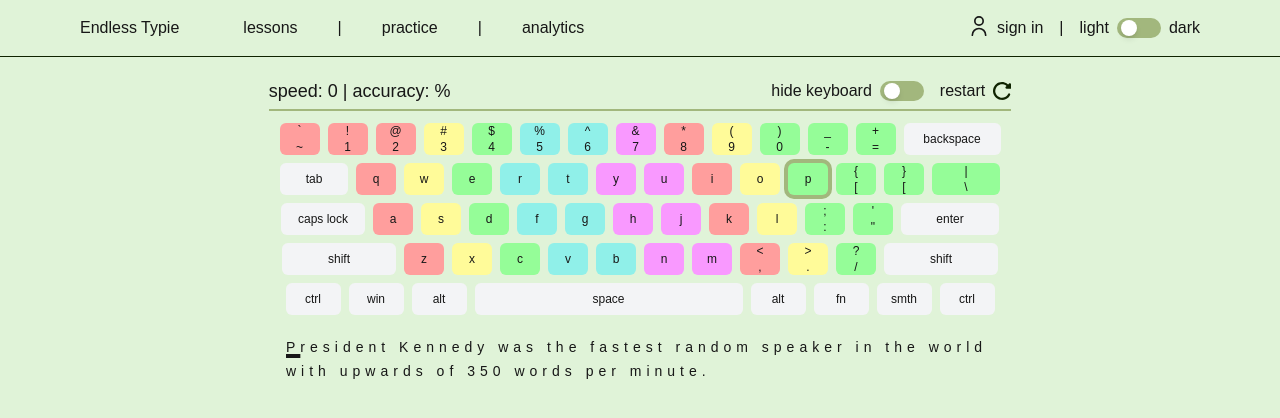
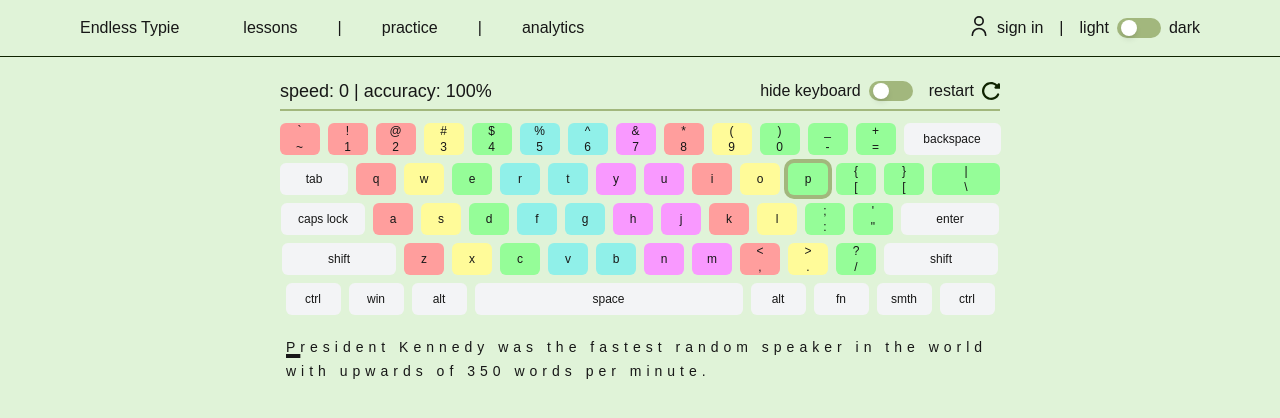
Before and after one commit to alice314nm/endless-typie, a Next.js app: page / in a window 1280 px wide. Shown: the top 418 px of the page. Built offline with nearby package versions, Linux system fonts and the light colour scheme; no server answers.

Commit message:
updated typing logic

```diff
--- a/app/_components/use-theme.js
+++ b/app/_components/use-theme.js
@@ -7,9 +7,8 @@ export function UseTheme() {
 
   useEffect(() => {
     const savedTheme = localStorage.getItem("theme");
-    const isSystemDark = window.matchMedia("(prefers-color-scheme: dark)").matches;
 
-    if (savedTheme === "dark" || (!savedTheme && isSystemDark)) {
+    if (savedTheme === "dark") {
       setIsDark(true);
       document.documentElement.classList.add("dark");
     } else {
--- a/app/_functions/typing.js
+++ b/app/_functions/typing.js
@@ -1,4 +1,6 @@
-import { useEffect } from "react";
+'use client'
+
+import { useEffect, useState } from "react";
 
 export default function useTypingLogic({
   text,
@@ -13,14 +15,23 @@ export default function useTypingLogic({
   startTime,
   setStartTime,
   isTypingComplete,
+  setAccuracy,
 }) {
+  const [correctKeystrokes, setCorrectKeystrokes] = useState(0);
+  const [totalKeystrokes, setTotalKeystrokes] = useState(0);
+
   useEffect(() => {
+
     const handleKeyDown = (event) => {
+      setTotalKeystrokes((prev) => prev + 1);
+
       if (startTime === null) {
         setStartTime(Date.now());
       }
 
-      if (event.key.toLowerCase() === text[currentIndex]?.toLowerCase()) {
+      if (event.key === text[currentIndex]) {
+        setCorrectKeystrokes((prev) => prev + 1);
+
         const newIndex = currentIndex + 1;
         setCurrentDataKeyToType(text[newIndex]);
 
@@ -35,12 +46,17 @@ export default function useTypingLogic({
       } else {
         setCorrectLetterStatus(false);
       }
+
+      if (totalKeystrokes > 0) {
+        const accuracy = (correctKeystrokes / totalKeystrokes) * 100;
+        setAccuracy(accuracy.toFixed(2));
+      }
     };
 
     const intervalId = setInterval(() => {
       if (startTime && currentIndex > 0) {
         const timeInSeconds = (Date.now() - startTime) / 1000;
-        const wordsTyped = currentIndex / 5; // 1 word = 5 characters
+        const wordsTyped = text.slice(0, currentIndex).split(/\s+/).length;
         const calculatedWpm = (wordsTyped / timeInSeconds) * 60;
         setWpm(calculatedWpm.toFixed(2));
       }
@@ -69,5 +85,10 @@ export default function useTypingLogic({
     startTime,
     setStartTime,
     isTypingComplete,
+    setAccuracy,
+    correctKeystrokes,
+    totalKeystrokes,
   ]);
+
+  return null;
 }
--- a/app/page.js
+++ b/app/page.js
@@ -22,13 +22,12 @@ export default function Home() {
   //If the typed letter by user is correct
   const [correctLetterStatus, setCorrectLetterStatus] = useState(true);
 
-
   //to restart process
   const isTypingComplete = currentIndex >= text.length;
 
   const [wpm, setWpm] = useState(0);
   const [startTime, setStartTime] = useState(null);
-  const [accuracy, setAccuracy] = useState(null);
+  const [accuracy, setAccuracy] = useState(100.00);
 
   const handleRestart = () => {
     setCurrentIndex(0);
@@ -55,6 +54,7 @@ export default function Home() {
     startTime,
     setStartTime,
     isTypingComplete,
+    setAccuracy,
   });
 
   const toggleKeyboardVisibility = () => {
@@ -96,20 +96,27 @@ export default function Home() {
             </div>
           )}
 
-      <div className="border-b-2 dark:border-b-red border-b-green w-[58%] flex flex-row items-center justify-between gap-4 pb-1 mb-2">
+      <div className="border-b-2 dark:border-b-red border-b-green w-[720px] flex flex-row items-center justify-between gap-4 pb-1 mb-2">
         <h2 className="text-lg">speed: {wpm} | accuracy: {accuracy}%</h2>
 
         <div className="flex flex-row gap-4">
           <div className="flex flex-row gap-2 items-center">
             <p>hide keyboard</p>
             <button
-              className="relative inline-flex items-center cursor-pointer w-11 h-5 rounded-full bg-green dark:bg-red"
+            className={`bg-green dark:bg-red relative inline-flex items-center cursor-pointer w-11 h-5 rounded-full ${
+              startTime
+                ? "cursor-not-allowed"
+                : ""
+            }`}
             onClick={toggleKeyboardVisibility}
+            disabled={startTime !== null}
           >
             <span
               className={`${
                 isKeyboardVisible ? "translate-x-1" : "translate-x-6"
-                } dark:bg-lightestRed inline-block w-4 h-4 bg-white rounded-full shadow-md transform transition-transform duration-300 ease-in-out`}
+              } ${
+                startTime ? "" : ""
+              } dark:bg-lightestRed bg-white inline-block w-4 h-4 rounded-full shadow-md transform transition-transform duration-300 ease-in-out`}
             ></span>
           </button>
           </div>
```
Lines whose indentation alone changed are shown as unchanged.
